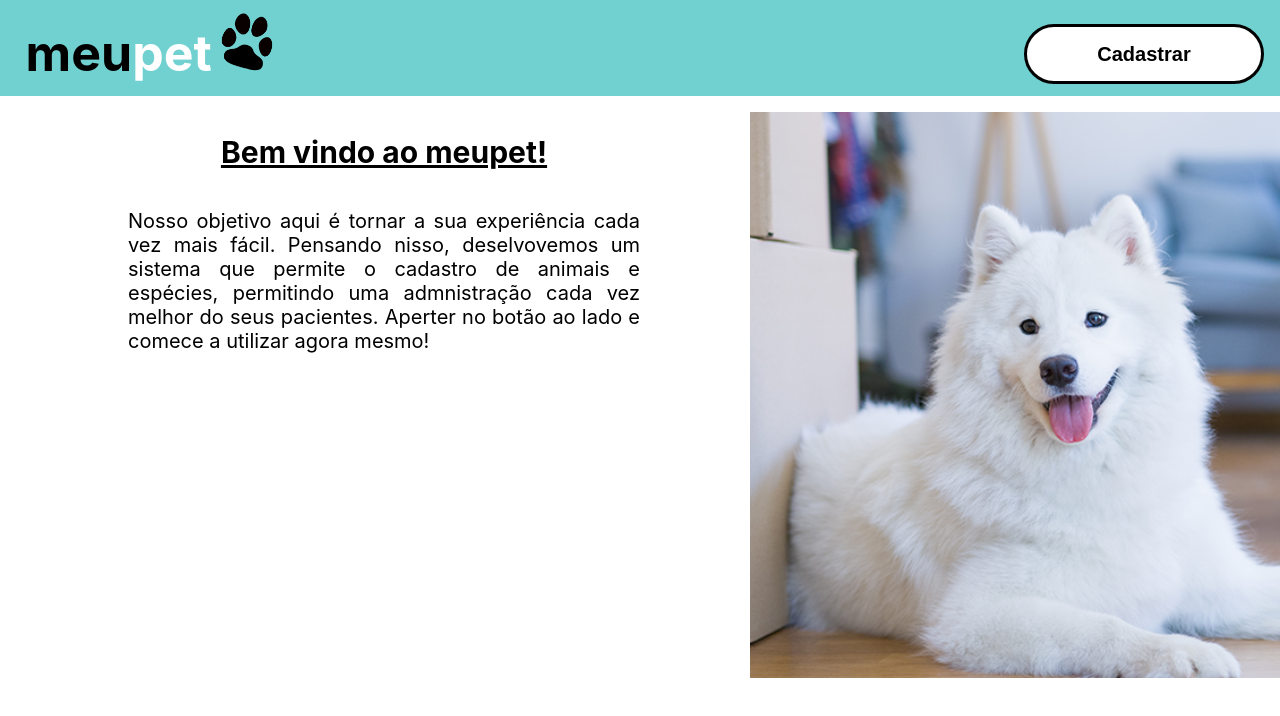
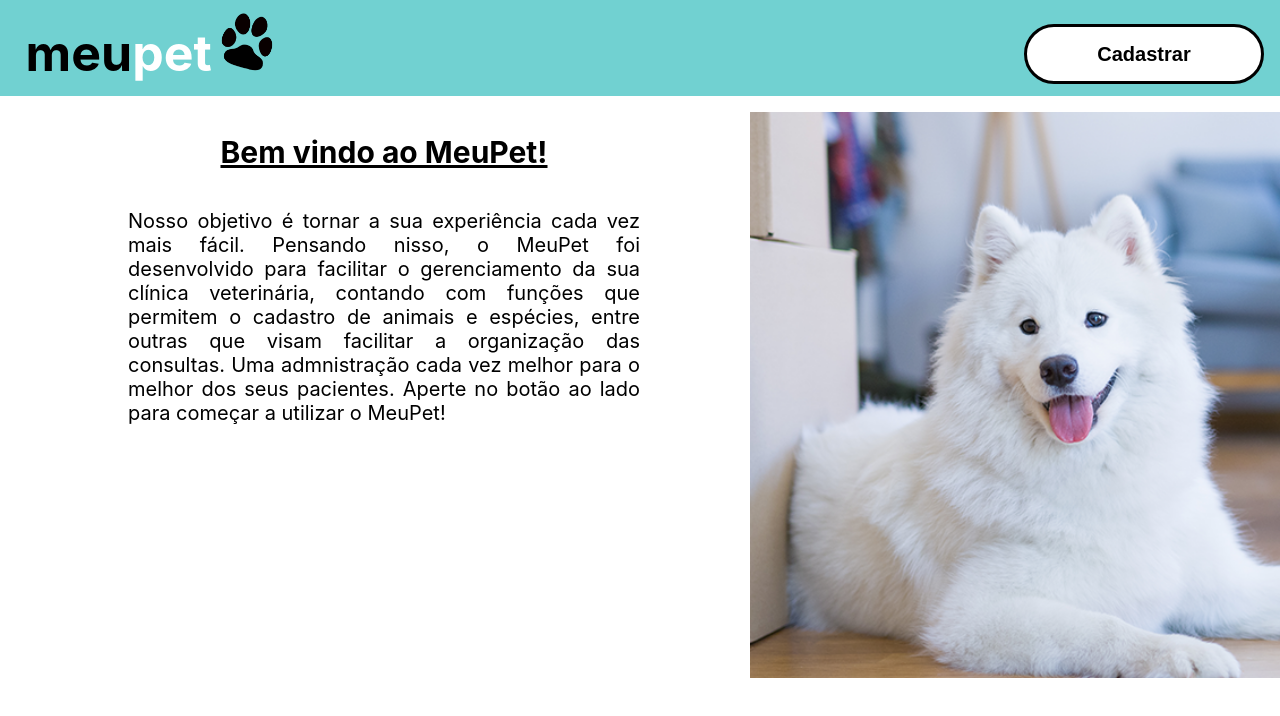
Before and after one commit to thiggasz/Projeto-React-Grupo2, a React (Create React App) app: page / in a window 1280 px wide. Shown: the top 716 px of the page. Built offline with nearby package versions, Linux system fonts and the light colour scheme.

Commit message:
Editando os textos

```diff
--- a/src/pages/inicio.js
+++ b/src/pages/inicio.js
@@ -5,10 +5,13 @@ import EstIni from './styles/inicio.css'
 export default function Home(){
     return(
         <React.Fragment>
-            <div className='tituloinc'>Bem vindo ao meupet!</div>
-            <div className='corpo'>Nosso objetivo aqui é tornar a sua experiência cada vez mais fácil. Pensando nisso, deselvovemos
-                um sistema que permite o cadastro de animais e espécies, permitindo uma admnistração cada vez melhor
-                do seus pacientes. Aperter no botão ao lado e comece a utilizar agora mesmo!
+            <div className='tituloinc'>Bem vindo ao MeuPet!</div>
+            <div className='corpo'>Nosso objetivo é tornar a sua experiência cada vez mais fácil. Pensando nisso, o MeuPet foi
+                desenvolvido para facilitar o gerenciamento da sua clínica veterinária, contando com funções que
+                permitem o cadastro de animais e espécies, entre outras que visam facilitar a organização das consultas.
+                Uma admnistração cada vez melhor para o melhor dos seus pacientes.
+
+                Aperte no botão ao lado para começar a utilizar o MeuPet!
                 <img src={ImgInicio} className='img' height={566} alt="Cachorro"></img>
             </div>
             <div>
```
